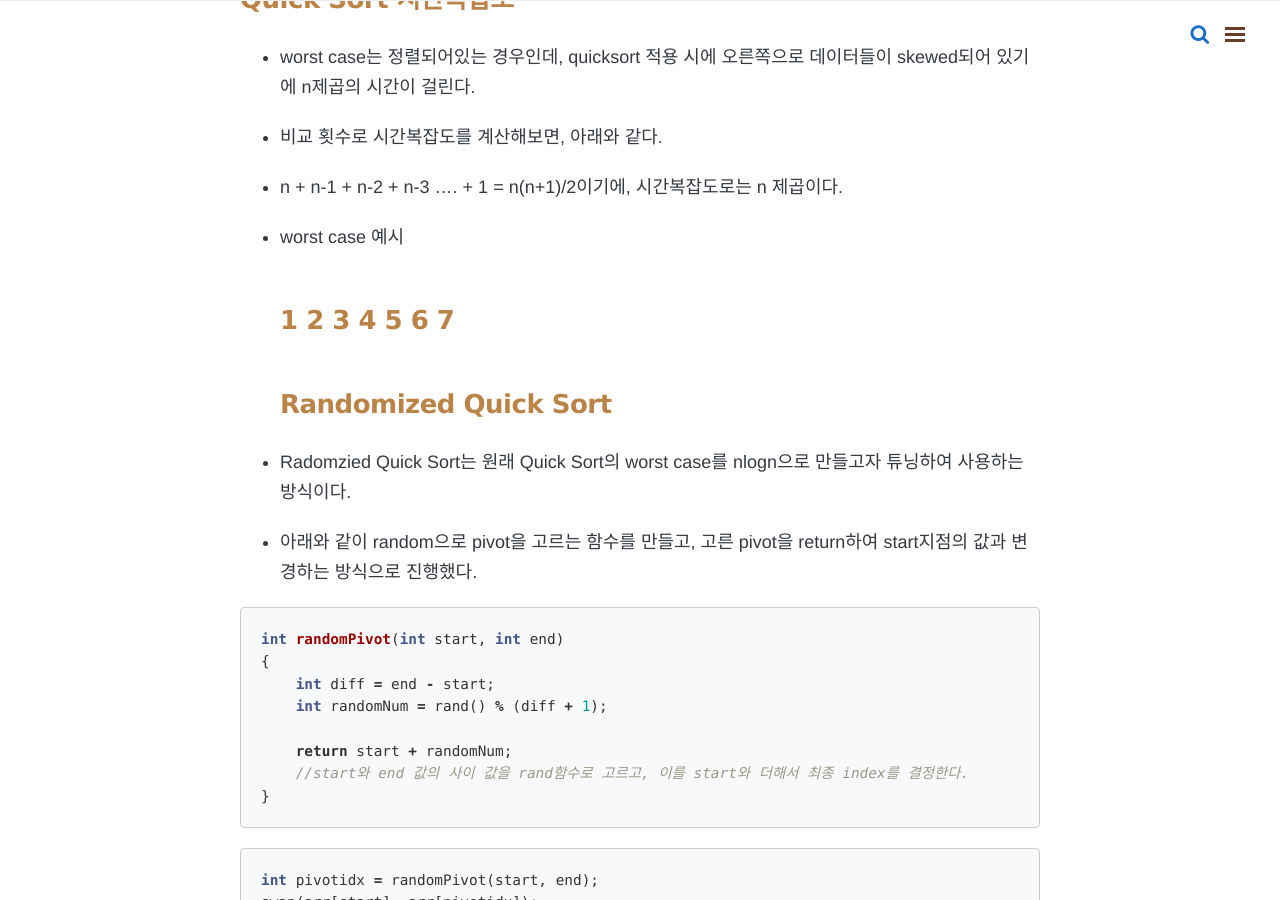
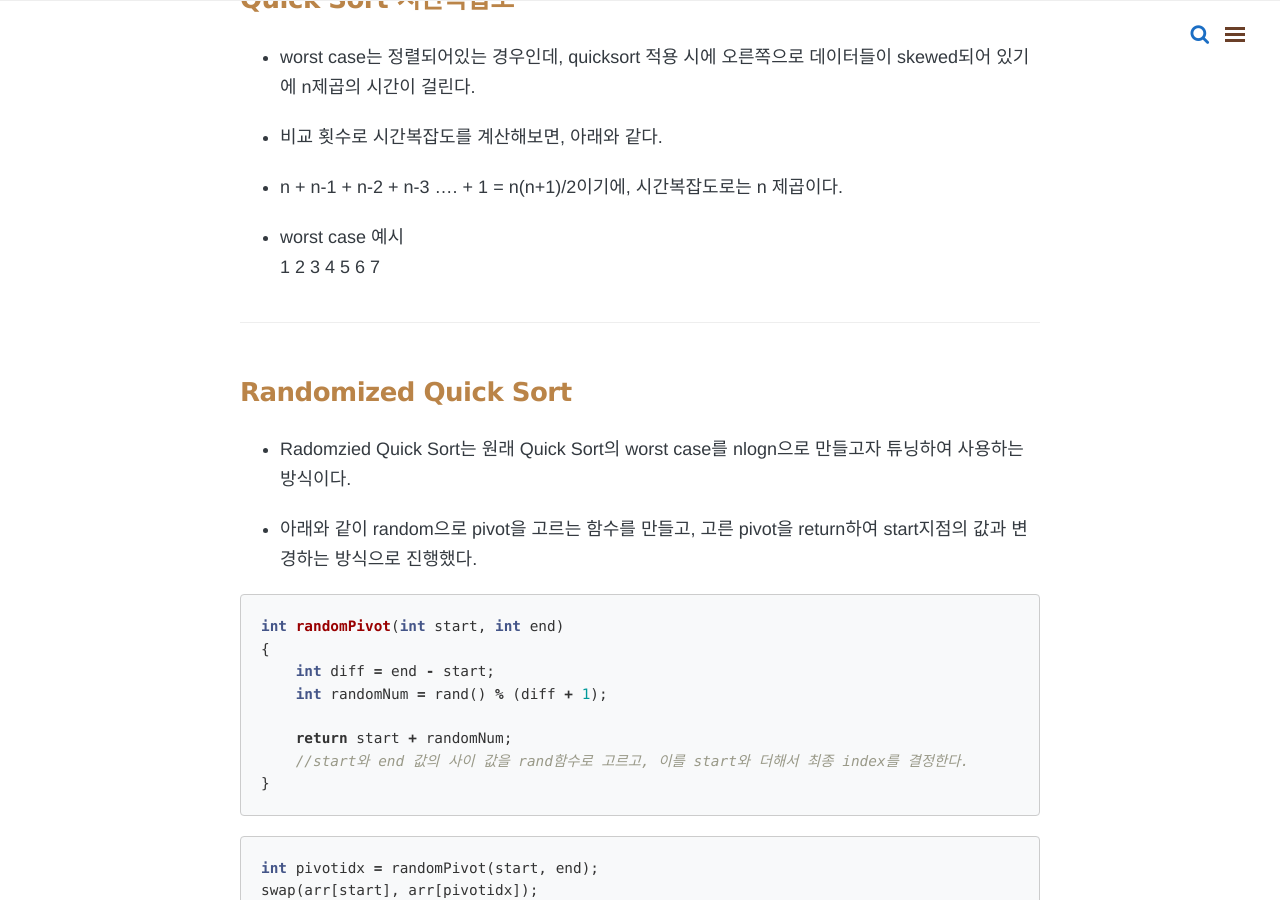
Before and after one commit to HaeUlNam/HaeUlNam.github.io, a Jekyll site: the page built from _posts/algorithm/2019-02-20-07-QuickSort-Randomized.md, in a window 1280 px wide and 900 px high, scrolled down 3796 px. Built offline with Jekyll 4.4.1, drawn with Linux system fonts in a browser that asks for light colours; nearby versions of some CDN libraries; comment, search, counter and statistics services are not loaded.

```diff
--- a/_posts/algorithm/2019-02-20-07-QuickSort-Randomized.md
+++ b/_posts/algorithm/2019-02-20-07-QuickSort-Randomized.md
@@ -97,9 +97,9 @@ j번째의 수가 pivot보다 작기에, i <- i + 1을 한 뒤 arr[i]와 arr[j]
 
 * n + n-1 + n-2 + n-3 .... + 1 = n(n+1)/2이기에, 시간복잡도로는 n 제곱이다.
 
-* worst case 예시
+* worst case 예시 <br>
+    1 2 3 4 5 6 7
 
-    1 2 3 4 5 6 7
 ---
 ## Randomized Quick Sort
 
```
